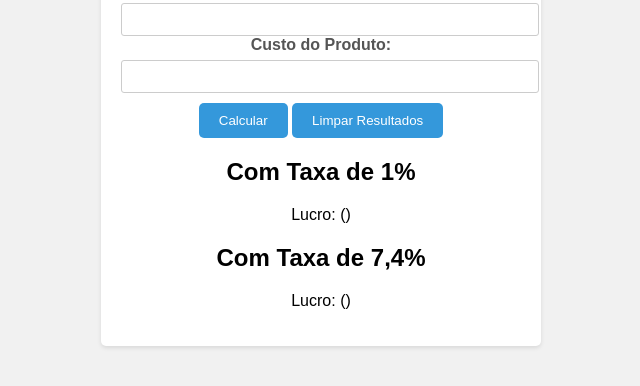
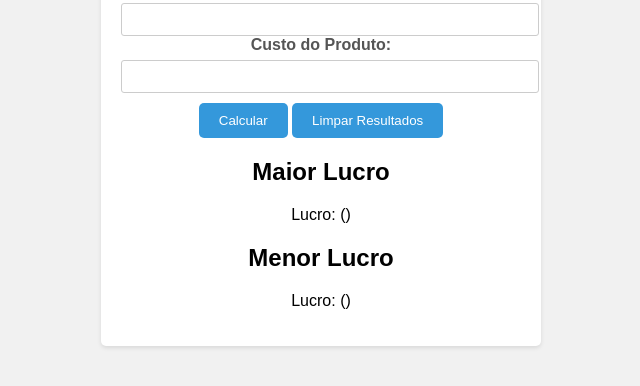
Before and after one commit to joaovitor114/lucroadellas2, a plain HTML site: page index.html in a window 1280 px wide. Shown: the part 206-592 px from the top of the page, without its empty margins (319-959 px from the left). Drawn offline with Linux system fonts and the light colour scheme.

Commit message:
Update index.html

```diff
--- a/index.html
+++ b/index.html
@@ -23,10 +23,10 @@
         </form>
 
         <div id="result">
-            <h2>Com Taxa de 1%</h2>
+            <h2>Maior Lucro</h2>
             <p>Lucro: <span id="profit1"></span> (<span id="percent1"></span>)</p>
 
-            <h2>Com Taxa de 7,4%</h2>
+            <h2>Menor Lucro</h2>
             <p>Lucro: <span id="profit7"></span> (<span id="percent7"></span>)</p>
         </div>
     </div>
```
